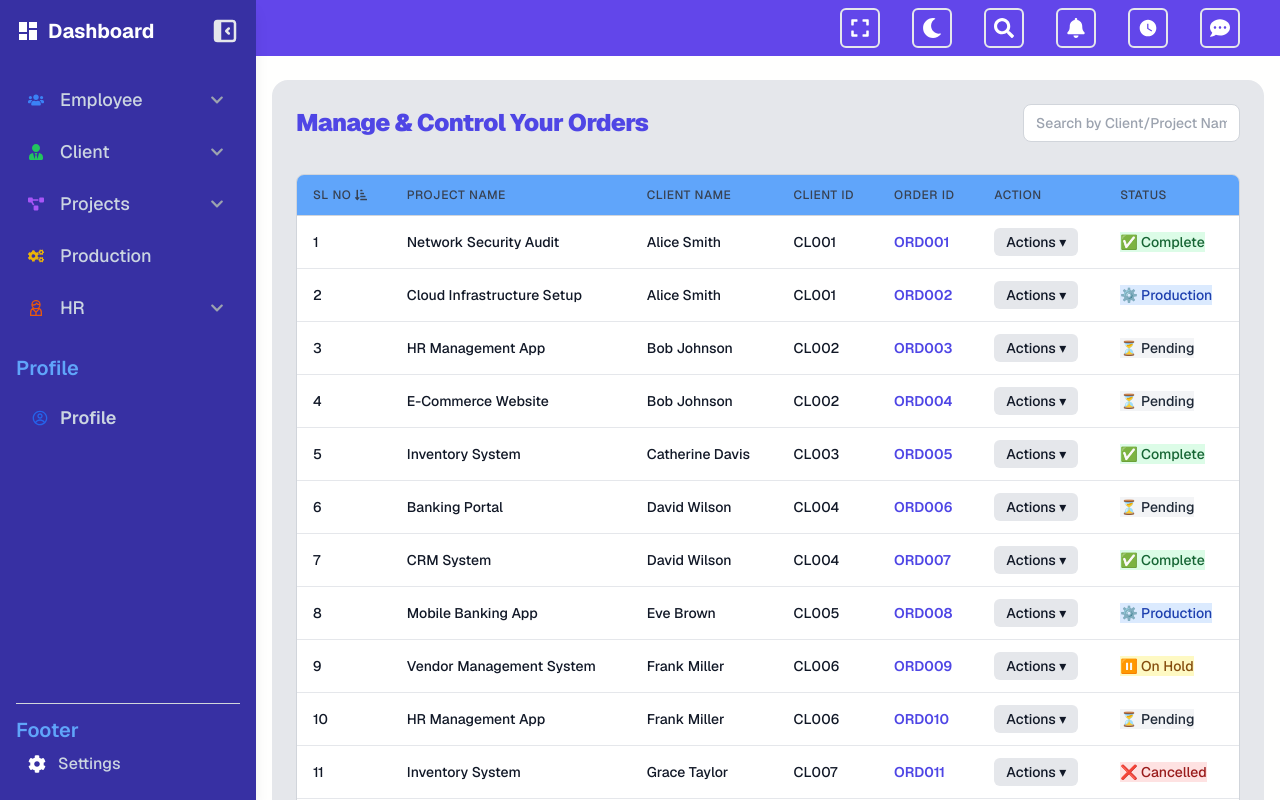
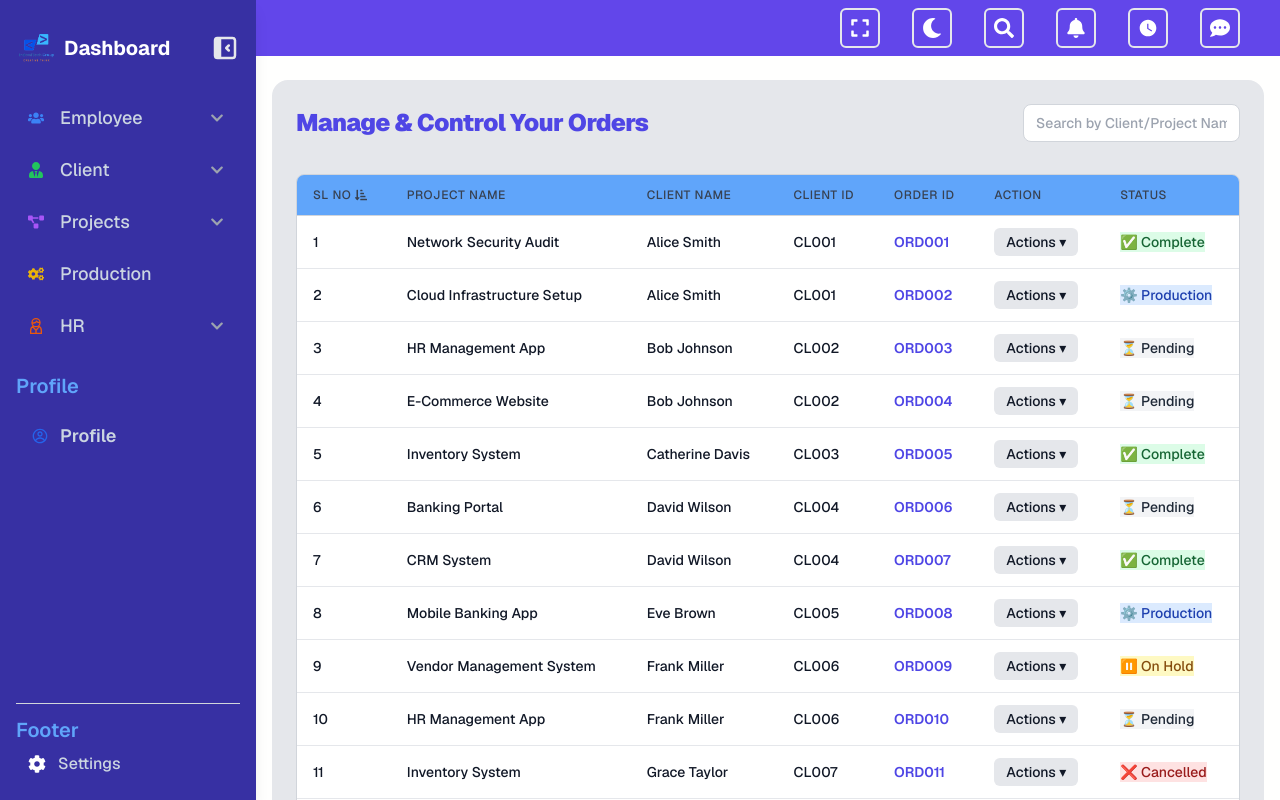
Before and after one commit to Skythrill256/HRMS, a React (Vite) app in the folder Frontend/: page /admin-dashboard/Order in a window 1280 px wide. Built offline with nearby package versions, Linux system fonts and the light colour scheme.

Commit message:
logo set

```diff
--- a/Frontend/index.html
+++ b/Frontend/index.html
@@ -3,7 +3,7 @@
 
 <head>
   <meta charset="UTF-8" />
-  <link rel="icon" type="image/svg+xml" href="/vite.svg" />
+  <link rel="icon" type="image/svg+xml" href="./public/indlogo.png" />
 
   <link href="https://fonts.googleapis.com/css2?family=Poppins&display=swap" rel="stylesheet">
 
--- a/Frontend/src/Dashboards/Admin-Dashboard/DashboardSidebar.jsx
+++ b/Frontend/src/Dashboards/Admin-Dashboard/DashboardSidebar.jsx
@@ -14,6 +14,7 @@ import { BiSolidCartAdd } from "react-icons/bi";
 import { GrUserManager } from "react-icons/gr";
 import { TbFileCertificate, TbNotes } from "react-icons/tb";
 import { FaWpforms } from "react-icons/fa6";
+import companylogo from '../../../public/watermark logo.png'
 
 const DashboardSidebar = ({ SidebarOpen, togglesidehamburger }) => {
     const location = useLocation();
@@ -90,9 +91,10 @@ const DashboardSidebar = ({ SidebarOpen, togglesidehamburger }) => {
             <div className="flex flex-col justify-between h-full p-4 space-y-4 bg-sidebar dark:bg-[#121212]">
 
                 {/* Header */}
-                <div className='flex justify-between items-center mb-4'>
+                <div className='flex justify-between items-center my-4'>
                     <Link to={"/admin-dashboard"} className="flex items-center space-x-2">
-                        <MdDashboard className="text-2xl text-primary dark:text-blue-600" />
+                        {/* <MdDashboard className="text-2xl text-primary dark:text-blue-600" /> */}
+                        <img src={companylogo} alt='logo' className='h-6 w-8 md:h-8 md:w-10'/>
                         <h2 className="text-xl font-bold text-primary dark:text-blue-800">Dashboard</h2>
                     </Link>
                     <button onClick={togglesidehamburger} className="text-gray-200 hover:text-red-500">
```
Also changed, not shown: Frontend/public/indlogo.png (added), Frontend/public/watermark logo.png (added).
